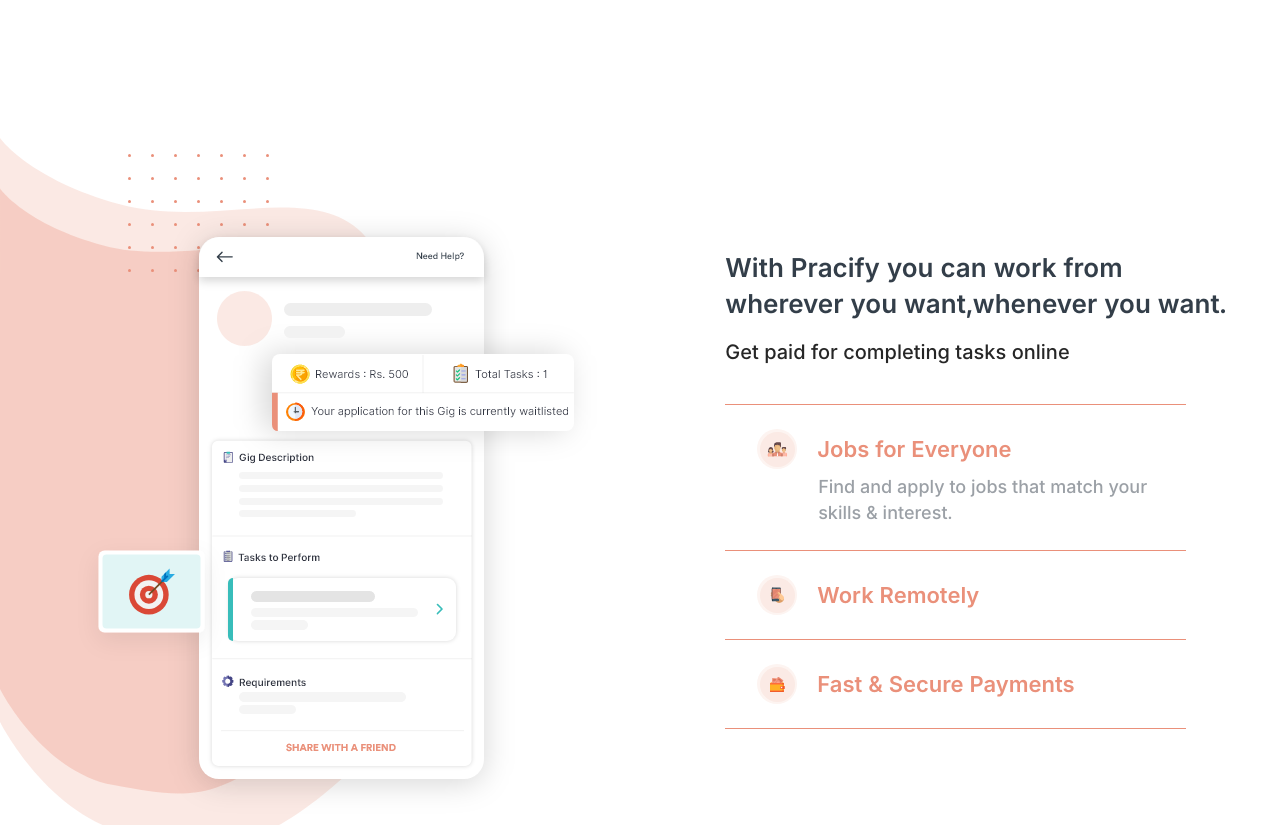
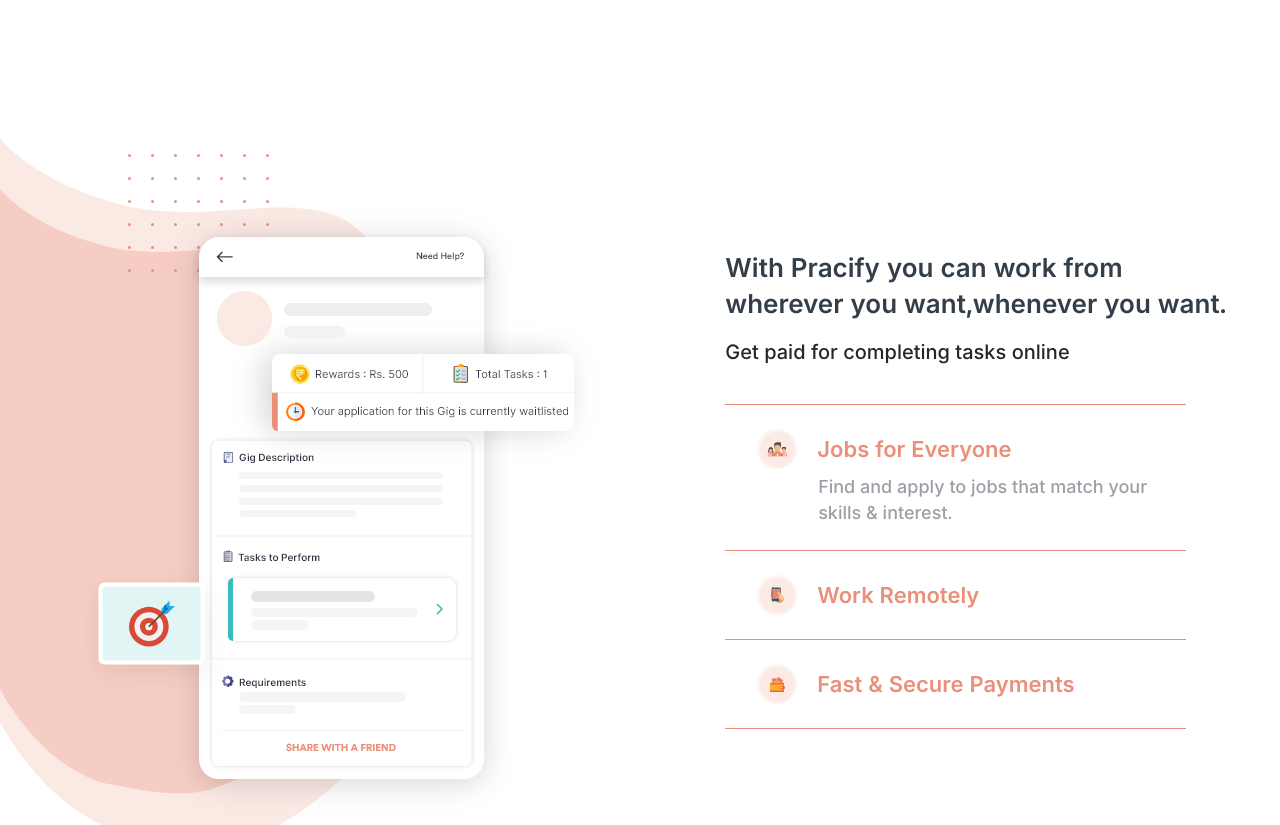
Before and after one commit to SaiAshish9/ZeplinWork, a React (Create React App) app: page / in a window 1280 px wide. Shown: the part 1620-2445 px from the top of the page. Built offline with nearby package versions, Linux system fonts and the light colour scheme; a web font is replaced by a local one.

Commit message:
fixed bugs

```diff
--- a/src/components/Tasks/index.js
+++ b/src/components/Tasks/index.js
@@ -34,7 +34,7 @@
   ];
 
   return (
-    <Row style={{ margin: "10vh 0" }}>
+    <Row style={{ margin: "15vh 0" }}>
       <Col span={10}>
         <div>
           <img src={MobileBg} allt="bg" />
@@ -60,8 +60,9 @@
         </div>
         <Row
           data-aos="slide-right"
+          data-aos-offset="700"
           // className="animate__animated animate__slideInLeft"
-          style={{ position: "relative", bottom: "20rem", left: "4rem" }}
+          style={{ position: "relative", bottom: "18rem", left: "4rem" }}
         >
           <ArrowBow />
         </Row>
```
